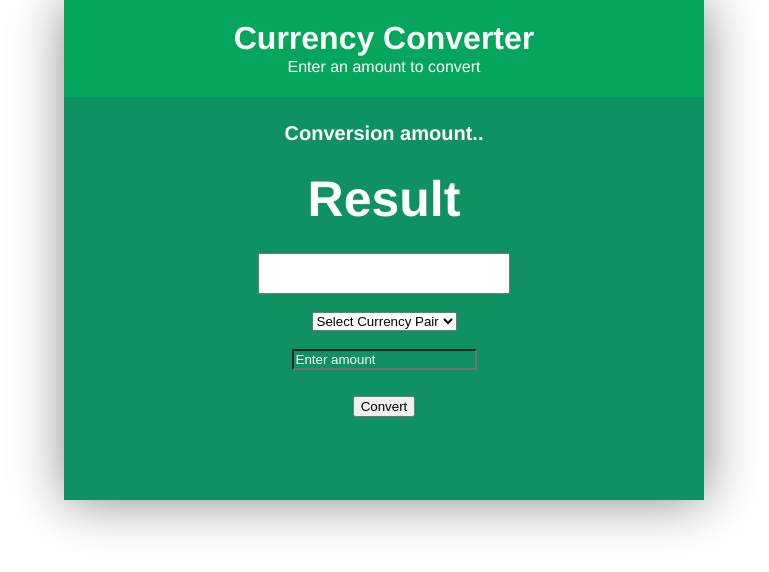
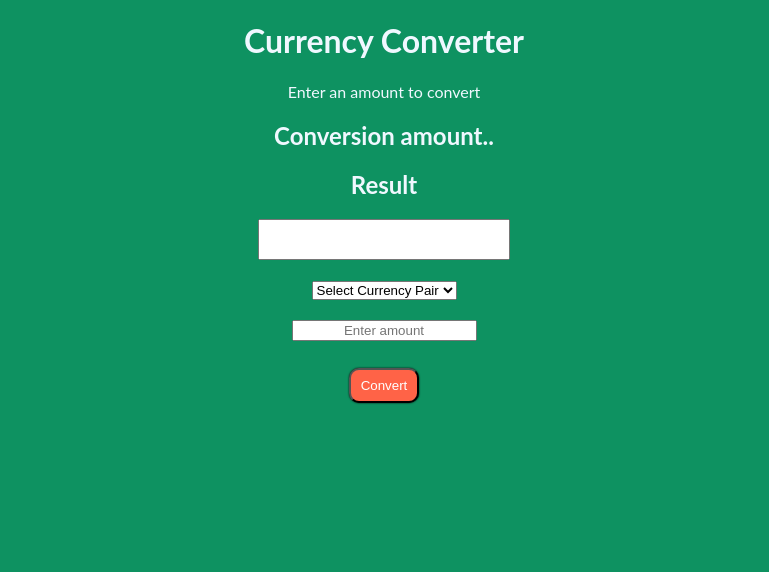
Before and after one commit to Sliqric7053/currencyconverter, a browser extension: page index.html in a window 1280 px wide. Shown: the whole page, without its empty margins (256-1025 px from the left). Drawn offline with Linux system fonts and the light colour scheme.

Commit message:
Make app resposive

```diff
--- a/index.html
+++ b/index.html
@@ -45,7 +45,7 @@
                 <a>Result</a>
             </h2>
             <label for="conversion"></label>
-            <input type="text" id="conversion" style="padding: 1vmin; font-size: 18px; text-align: center">
+            <input type="text" id="conversion">
             <br>
             <br>
             <select name="converts" id="selection">
@@ -60,10 +60,10 @@
             <br />
             <br />
             <label for="value"></label>
-            <input type="text" id="value" placeholder="Enter amount" style="background: transparent;">
+            <input type="text" id="value" placeholder="Enter amount">
             <br>
             <br>
-            <input type="Button" onclick="convertCurrency()" value="Convert" style="margin: 8px;">
+            <input class="button" type="Button" onclick="convertCurrency()" value="Convert" style="margin: 8px;">
         </div>
     </div>
     <script defer src="./main.js"></script>
--- a/main.css
+++ b/main.css
@@ -1,76 +1,39 @@
-html body {
-  margin: 0;
-  padding: 0;
-}
-
-h1 {
-  margin: auto;
-  font-weight: bold;
-}
-
-p {
-  margin: 1px;
-}
-
-h2 {
-  margin: 25px;
-  font-size: 20px;
-  font-weight: 600;
-}
-
-#result {
-  font-size: 50px;
+body {
+  font-family: "Lato", sans-serif;
+  background: #0e9261;
+  color: aliceblue;
 }
 
 h1,
-p,
 h2 {
-  font-family: helvetica;
-  color: white;
+  text-align: center;
 }
 
-.contain {
-  height: 500px;
-  width: 100%;
-  align: center;
-  background-color: white;
-  margin: auto;
+.wrapper {
+  display: flex;
+  flex-direction: column;
+  justify-content: center;
+  align-items: center;
 }
 
-#subcont {
-  background-color: #0e9261;
-  width: 50%;
-  height: 100%;
-  box-shadow: 1px 1px 50px #888888;
+.button {
+  width: 70px;
+  margin: 10px auto;
+  background-color: tomato;
+  text-align: center;
+  padding: 8px;
+  color: white;
+  border-radius: 10px;
+  box-shadow: 0 0 2px black;
+  cursor: pointer;
 }
 
-#head {
-  background-color: #03a65a;
-  padding: 20px;
+#value {
+  text-align: center;
 }
 
-input[type="number"] {
-  margin: 10px 2px;
-  color: white;
-  background-color: #1c5d3b;
-  height: 30px;
-  width: 200px;
+#conversion {
+  padding: 1vmin;
+  font-size: 18px;
   text-align: center;
-  font-family: helvetica;
-  border: none;
 }
-
-/* Support Browser */
-
-input::-webkit-input-placeholder {
-  /* Chrome/Opera/Safari */
-  color: white;
-}
-input::-moz-placeholder {
-  /* Firefox 19+ */
-  color: white;
-}
-input:-moz-placeholder {
-  /* Firefox 18- */
-  color: white;
-}
```
